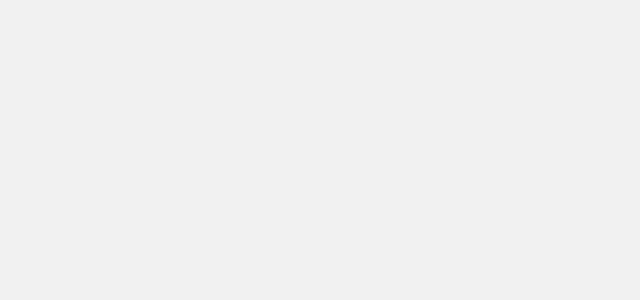
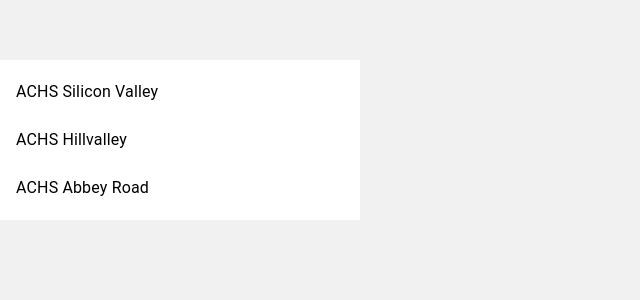
Before and after one commit to alvaroHernandez/pre-agendamiento, a React (Create React App) app: page /lista in a window 1280 px wide. Shown: the top 300 px of the page, without its empty margins (0-640 px from the left). Built offline with nearby package versions, Linux system fonts and the light colour scheme.

Commit message:
[Gonzalo] Add list of fixed center names using Material-UI

```diff
--- a/src/components/Routes/Routes.jsx
+++ b/src/components/Routes/Routes.jsx
@@ -6,6 +6,7 @@
 import SamplePage from "../../example/SamplePage/SamplePage";
 import Availability from "../Availability/Availability";
 import TableAvailability from "../TableAvailability/TableAvailability";
+import SimpleListCenters from "../SimpleListCenters/SimpleListCenters";
 
 export default function Routes() {
   return (
@@ -16,6 +17,7 @@
       <Route path="/medias" component={SamplePage} />
       <Route path="/disponibilidad" component={Availability} />
       <Route path="/tabladisponibilidad" component={TableAvailability} />
+      <Route path="/lista" component={SimpleListCenters} />
     </Switch>
   );
 }
--- /dev/null
+++ b/src/components/SimpleListCenters/SimpleListCenters.jsx
@@ -0,0 +1,45 @@
+import React from "react";
+import { makeStyles } from "@material-ui/core/styles";
+import List from "@material-ui/core/List";
+import ListItem from "@material-ui/core/ListItem";
+import ListItemText from "@material-ui/core/ListItemText";
+
+const useStyles = makeStyles((theme) => ({
+  root: {
+    width: "100%",
+    maxWidth: 360,
+    backgroundColor: theme.palette.background.paper,
+  },
+}));
+
+const centersNames = [
+  "ACHS Silicon Valley",
+  "ACHS Hillvalley",
+  "ACHS Abbey Road",
+];
+
+const CenterNamesList = (props) => {
+  const { centersNames } = props;
+  const listItems = centersNames.map((centerName) => (
+    <ListItem button>
+      <ListItemText primary={centerName} />
+    </ListItem>
+  ));
+  return (
+    <List component="nav" aria-label="secondary mailbox folders">
+      {listItems}
+    </List>
+  );
+};
+
+const SimpleListCenters = () => {
+  const classes = useStyles();
+
+  return (
+    <div className={classes.root}>
+      <CenterNamesList centersNames={centersNames} />
+    </div>
+  );
+};
+
+export default SimpleListCenters;
```
Also changed, not shown: src/App.js (deleted, +0 -15 lines), 1 other file (tests, documents, lock files or other folders).
